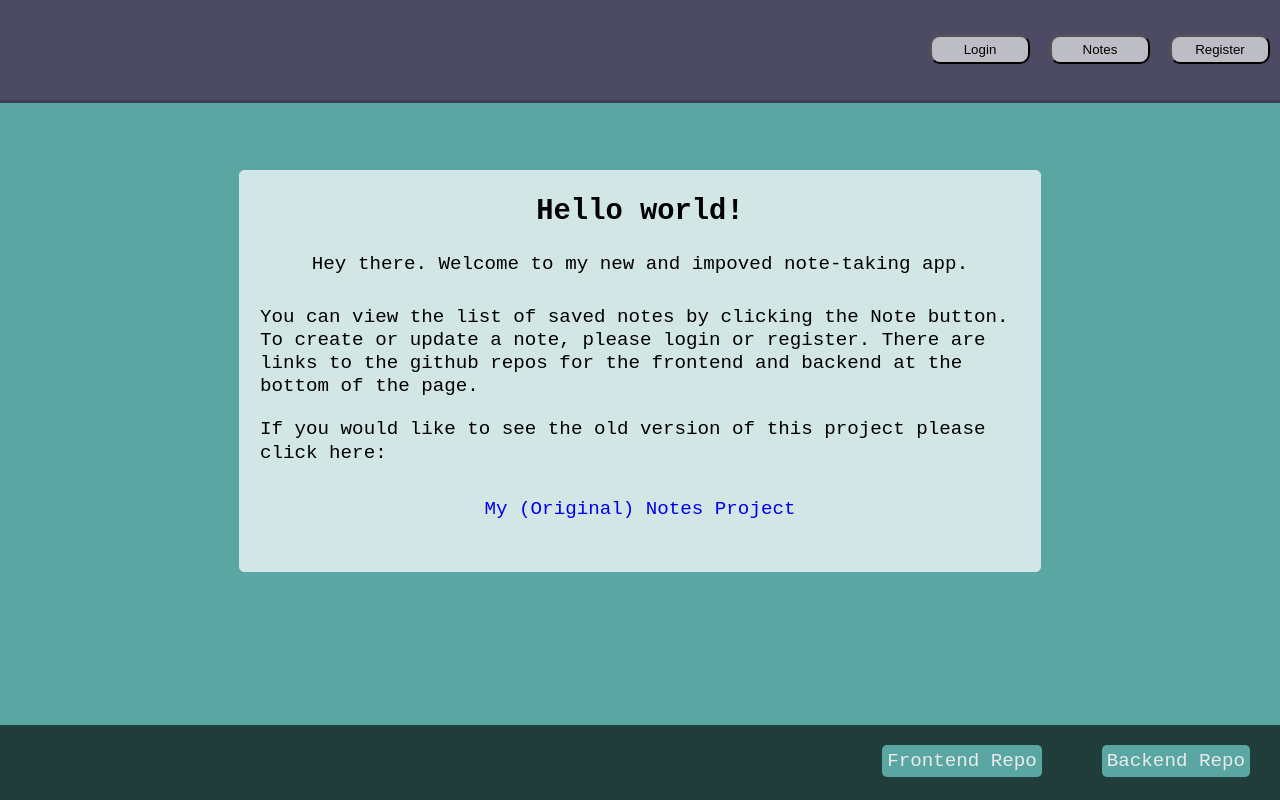
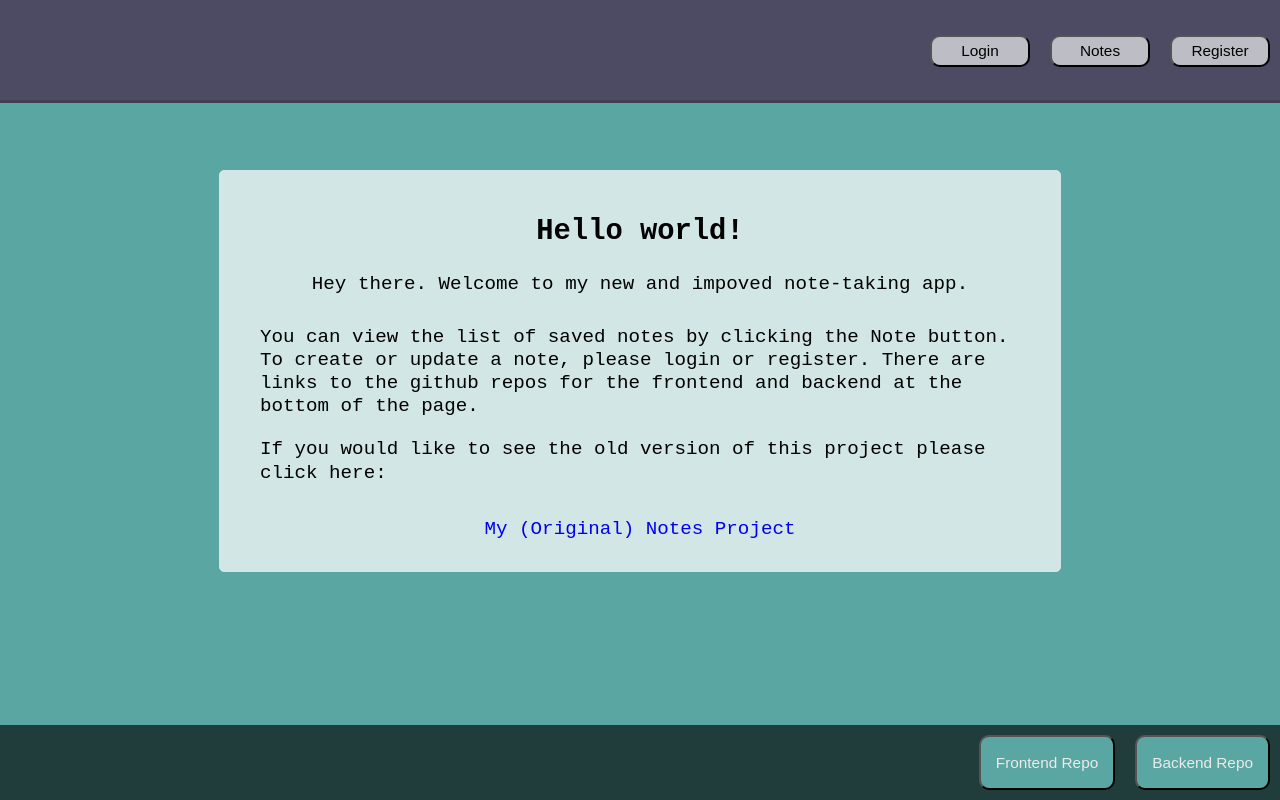
Before and after one commit to khamp19/mynotes-v2, a React (Create React App) app: page / in a window 1280 px wide. Built offline with nearby package versions, Linux system fonts and the light colour scheme.

Commit message:
updated button styling

```diff
--- a/src/Components/landingpage.css
+++ b/src/Components/landingpage.css
@@ -4,10 +4,11 @@
   margin-right: auto;
   width: 80%;
   max-width: 800px;
-  height: 400px;
   border: 1px solid #d2e6e5;
   background-color: #d2e6e5;
   border-radius: 5px;
+  padding: 20px;
+  padding-bottom: 30px;
 }
 
 .note-info {
--- a/src/index.css
+++ b/src/index.css
@@ -56,9 +56,13 @@ table {
 	border-spacing: 0;
 }
 
+button {
+	font-size: 80%;
+}
+
 .nav-button {
 	background-color: #bdbdc6;
-  width: 100px;
+	width: 100px;
 }
 .nav-button:hover {
 	background-color: #4f4cb5;
@@ -66,7 +70,6 @@ table {
 }
 
 .button-container {
-  /* border: 1px solid orange; */
   width: 100%;
   display: flex;
   justify-content: flex-end;
@@ -121,8 +124,12 @@ footer p {
 
 footer a {
 	color: #ebebeb;
-	background-color: #5aa6a2;
 	margin: 5px;
 	padding: 5px;
 	border-radius: 5px;
 }
+
+footer button {
+	background-color: #5aa6a2;
+	font-size: 80%;
+}
--- a/src/index.js
+++ b/src/index.js
@@ -37,12 +37,12 @@ ReactDOM.render(
         <Route exact path='/notes/:id' component={NoteDetail} />
         <Route exact path='/notes/:id/update' component={EditNote} />
         <footer>
-          <p>
+          <button>
             <a href="https://github.com/khamp19/mynotes-v2" target="_blank" rel="noopener noreferrer"> Frontend Repo </a>
-          </p>
-          <p>
+          </button>
+          <button>
             <a href="https://github.com/khamp19/notes_project_II" target="_blank" rel="noopener noreferrer"> Backend Repo </a>
-          </p>
+          </button>
         </footer>
       </div>
     </Router>
```
Also changed, not shown: 1 other file (tests, documents, lock files or other folders).
